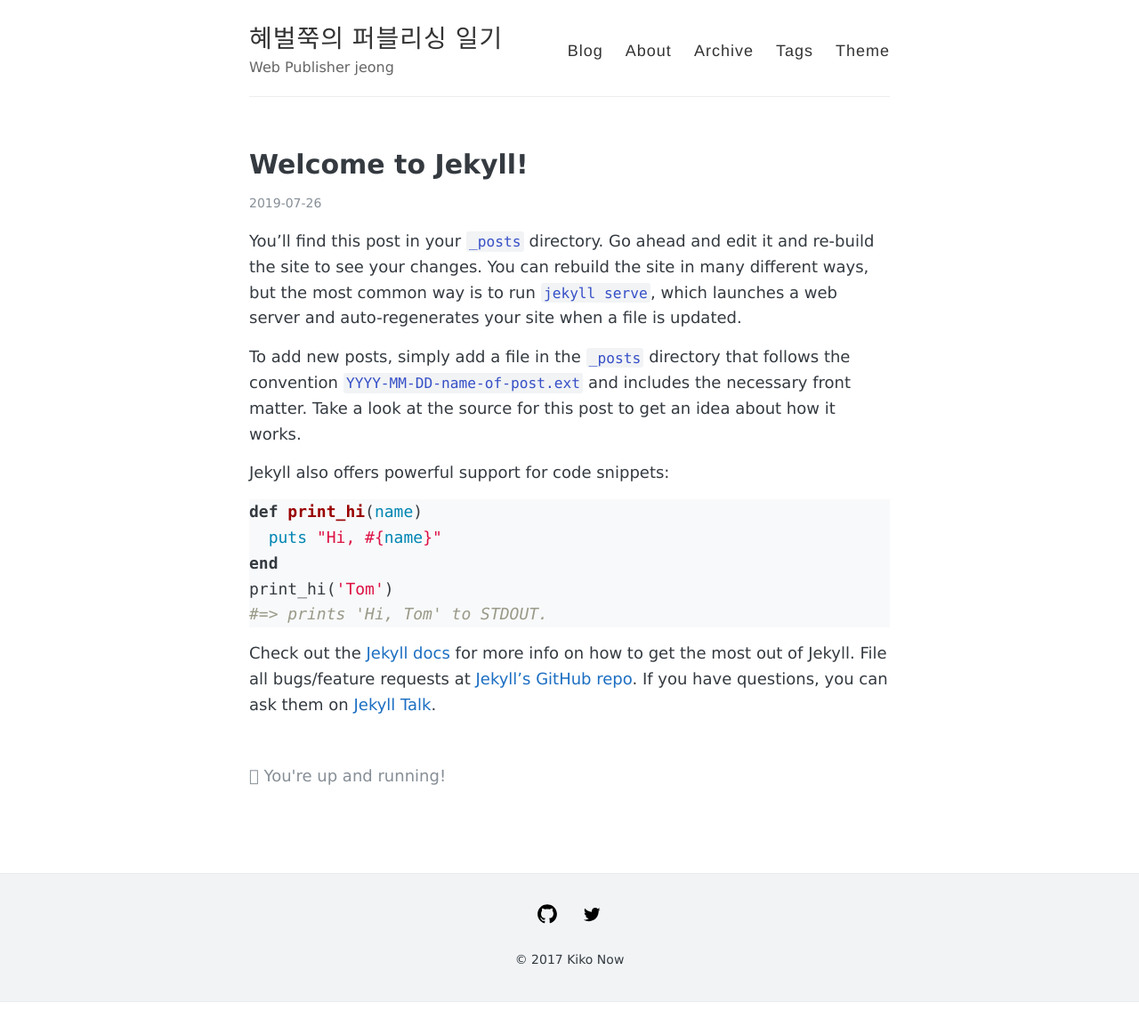
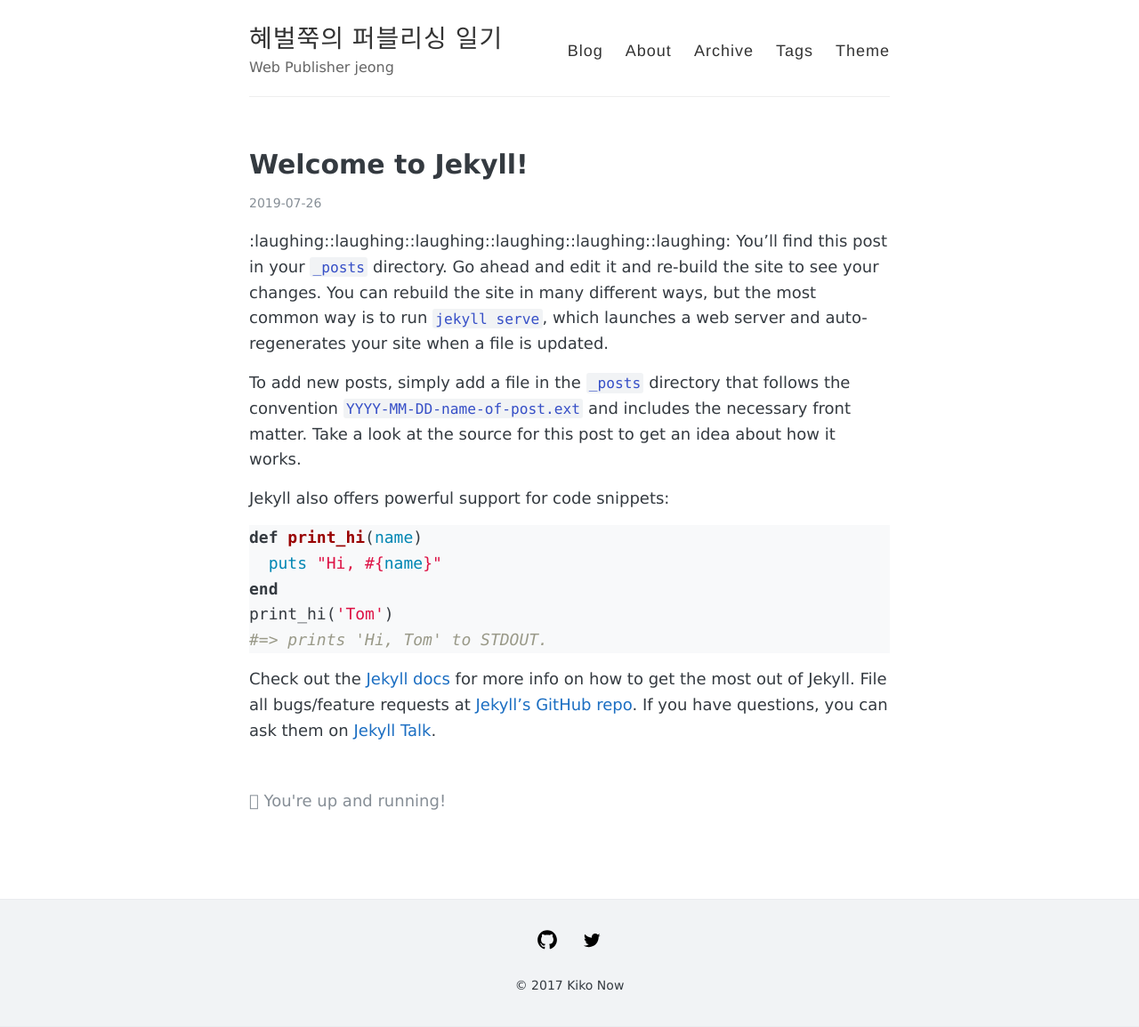
Before and after one commit to hyegineer/hyegineer.github.io, a Jekyll site: the page built from _posts/2019-07-27-welcome-to-jekyll.markdown, in a window 1280 px wide. Shown: the whole page at 89% size. Built offline with Jekyll 4.4.1, drawn with Linux system fonts in a browser that asks for light colours; before the commit the page ends 1126 px from its top, so only the background shows below that; some of the changed lines change nothing that is shown.

Commit message:
emoji test

```diff
--- a/_posts/2019-07-27-welcome-to-jekyll.markdown
+++ b/_posts/2019-07-27-welcome-to-jekyll.markdown
@@ -4,6 +4,7 @@
 date:   2019-07-27 02:37:59 +0900
 categories: jekyll update
 ---
+:laughing::laughing::laughing::laughing::laughing::laughing:
 You’ll find this post in your `_posts` directory. Go ahead and edit it and re-build the site to see your changes. You can rebuild the site in many different ways, but the most common way is to run `jekyll serve`, which launches a web server and auto-regenerates your site when a file is updated.
 
 To add new posts, simply add a file in the `_posts` directory that follows the convention `YYYY-MM-DD-name-of-post.ext` and includes the necessary front matter. Take a look at the source for this post to get an idea about how it works.
```
